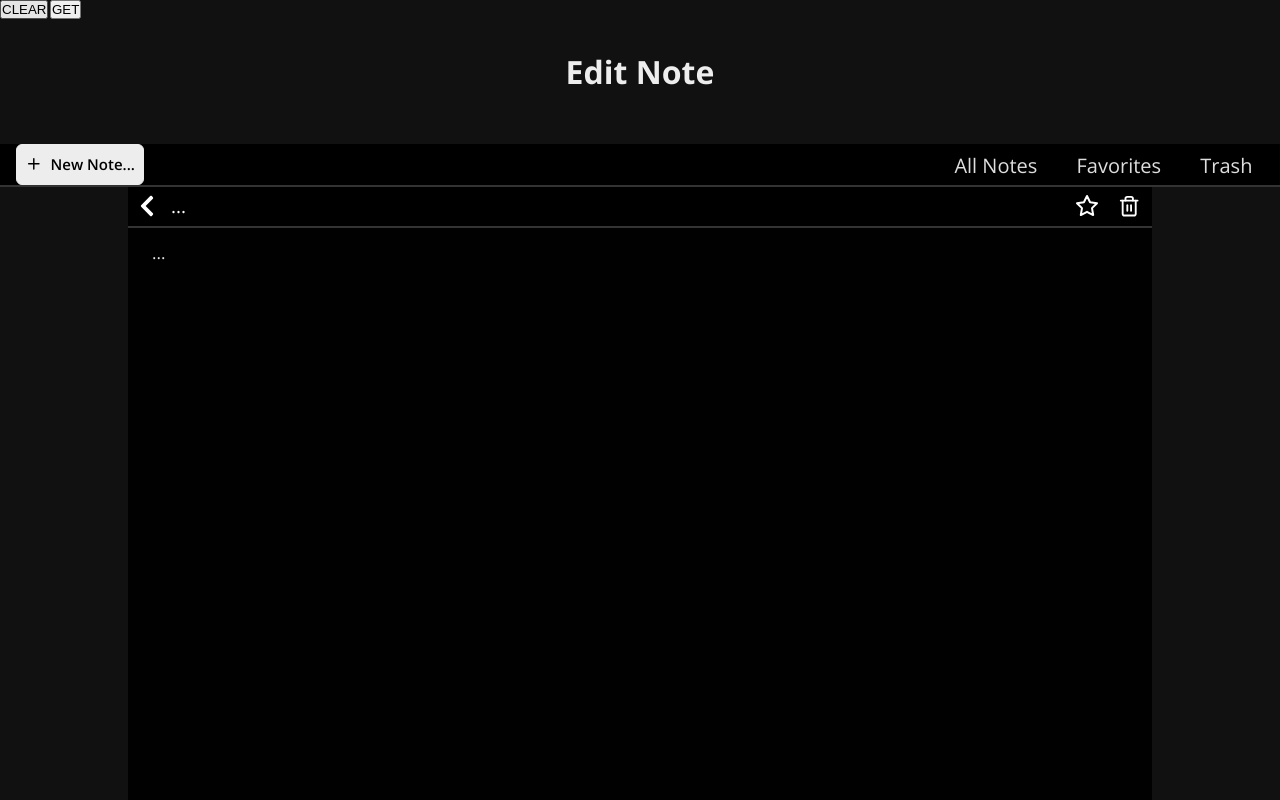
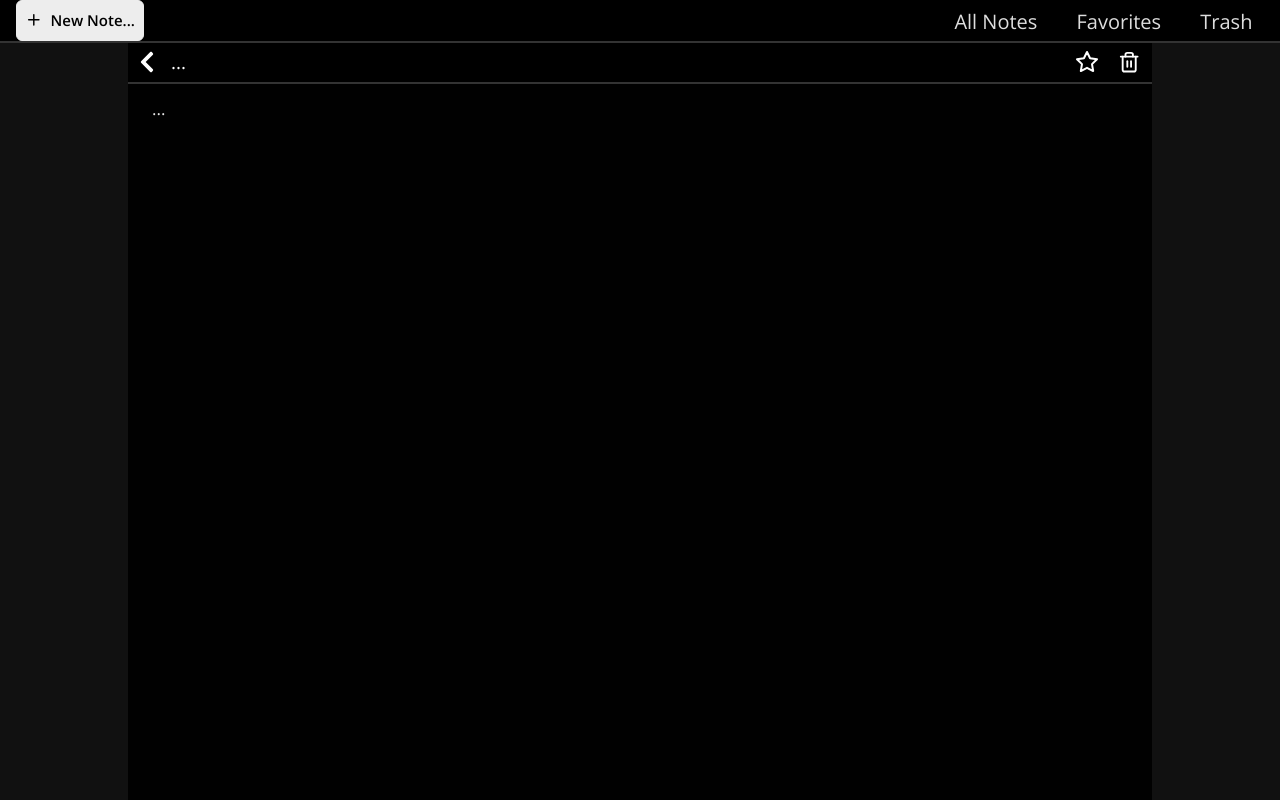
Before and after one commit to fistty/notes-app, a React (Vite) app: page /note/1 in a window 1280 px wide. Shown: the top 800 px of the page. Built offline with nearby package versions, Linux system fonts and the light colour scheme.

Commit message:
performance redesign

```diff
--- a/src/components/NavMobile.jsx
+++ b/src/components/NavMobile.jsx
@@ -12,10 +12,10 @@ export const NavMobile = () => {
 		const navUl = document.querySelector(".nav-ul");
 		const nav = document.querySelector(".nav");
 
-		// Calculates the distance of the nav element from the top of the page
-		// and the distance in which the window has been scrolled
-		let offset = nav.offsetTop - window.scrollY;
-		navUl.style.top = `-${offset}px`;
+		// // Calculates the distance of the nav element from the top of the page
+		// // and the distance in which the window has been scrolled
+		// let offset = nav.offsetTop - window.scrollY;
+		// navUl.style.top = `-${offset}px`;
 		navUl.classList.add("active");
 		navUl.classList.add("act");
 		setIsBackdrop(true);
--- a/src/layouts/RootLayout.jsx
+++ b/src/layouts/RootLayout.jsx
@@ -8,7 +8,7 @@ function RootLayout() {
 
 	return (
 		<div className="root-layout">
-			<h1 className="root-h1">{path}</h1>
+			{/* <h1 className="root-h1">{path}</h1> */}
 			<Nav />
 			<main>
 				<Outlet />
```
